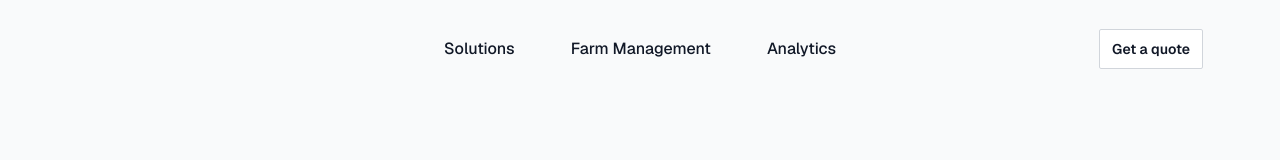
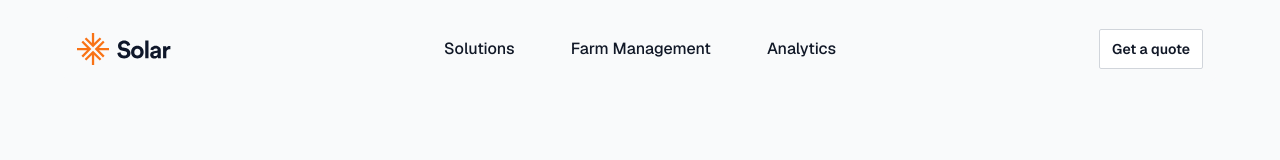
Before and after one commit to mitchell28/template-solar-main, a Next.js app: page / in a window 1280 px wide. Shown: the top 160 px of the page. Built offline with nearby package versions, Linux system fonts and the light colour scheme.

Commit message:
Fix navbar and logo display

```diff
--- a/src/components/ui/Navbar.tsx
+++ b/src/components/ui/Navbar.tsx
@@ -16,7 +16,7 @@ export function NavBar() {
   return (
     <header
       className={cx(
-        "fixed inset-x-4 top-4 z-50 mx-auto flex max-w-6xl justify-center rounded-lg border border-transparent px-3 py-3 transition duration-300",
+        "fixed inset-x-4 top-4 z-50 mx-auto flex max-w-6xl justify-center rounded-lg border border-transparent px-3 py-3 transition duration-300 backdrop-blur-[1px]",
         scrolled || open
           ? "border-gray-200/50 bg-white/80 shadow-2xl shadow-black/5 backdrop-blur-sm"
           : "bg-white/0",
@@ -26,7 +26,7 @@ export function NavBar() {
         <div className="relative flex items-center justify-between">
           <Link href={siteConfig.baseLinks.home} aria-label="Home">
             <span className="sr-only">Solar Tech Logo</span>
-            <SolarLogo className="w-22" />
+            <SolarLogo className="h-8 w-auto" />
           </Link>
           <nav className="hidden sm:block md:absolute md:top-1/2 md:left-1/2 md:-translate-x-1/2 md:-translate-y-1/2 md:transform">
             <div className="flex items-center gap-10 font-medium">
--- a/tailwind.config.ts
+++ b/tailwind.config.ts
@@ -5,9 +5,13 @@ const config: Config = {
     "./src/pages/**/*.{js,ts,jsx,tsx,mdx}",
     "./src/components/**/*.{js,ts,jsx,tsx,mdx}",
     "./src/app/**/*.{js,ts,jsx,tsx,mdx}",
+    "./public/**/*.tsx",
   ],
   theme: {
     extend: {
+      spacing: {
+        '22': '5.5rem',
+      },
       backgroundImage: {
         "linear-to-t": "linear-gradient(to top, var(--tw-gradient-stops))",
         "linear-to-tr": "linear-gradient(to top right, var(--tw-gradient-stops))",
```
